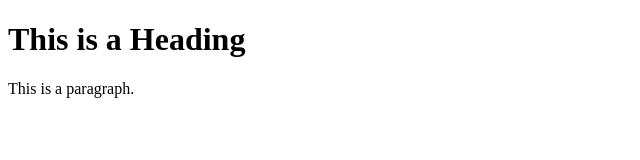
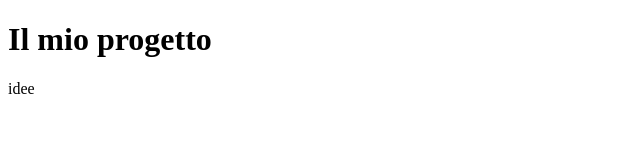
Before and after one commit to simontim/webappazure, a plain HTML site: page index.html in a window 1280 px wide. Shown: the whole page, without its empty margins (0-640 px from the left). Drawn offline with Linux system fonts and the light colour scheme.

Commit message:
Update index.html

```diff
--- a/index.html
+++ b/index.html
@@ -1,12 +1,12 @@
 <!DOCTYPE html>
 <html>
 <head>
-<title>Page Title</title>
+<title>Nuovo progetto</title>
 </head>
 <body>
 
-<h1>This is a Heading</h1>
-<p>This is a paragraph.</p>
+<h1>Il mio progetto</h1>
+<p>idee</p>
 
 </body>
 </html>
```
